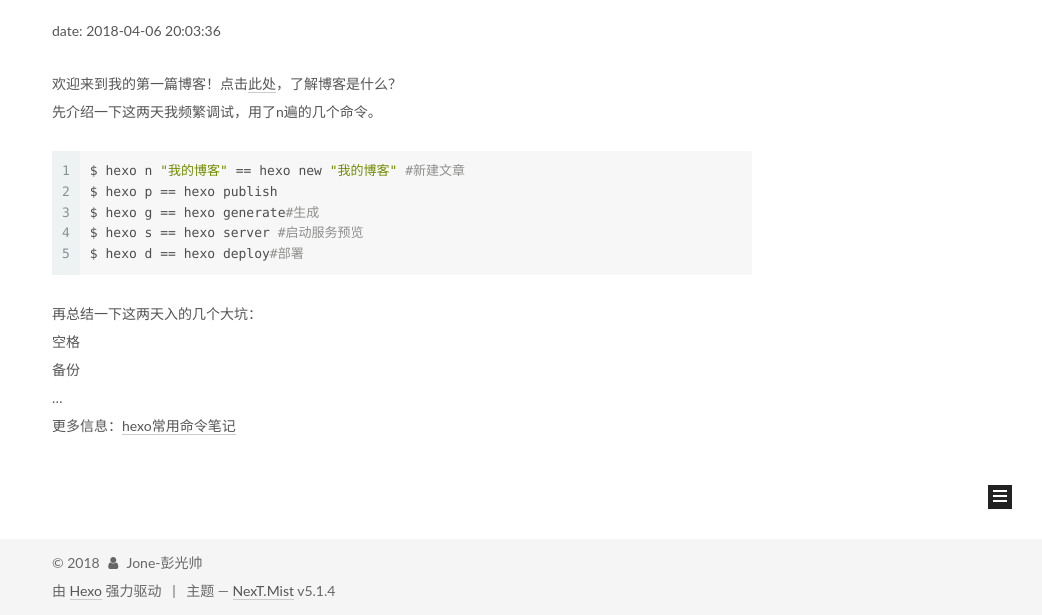
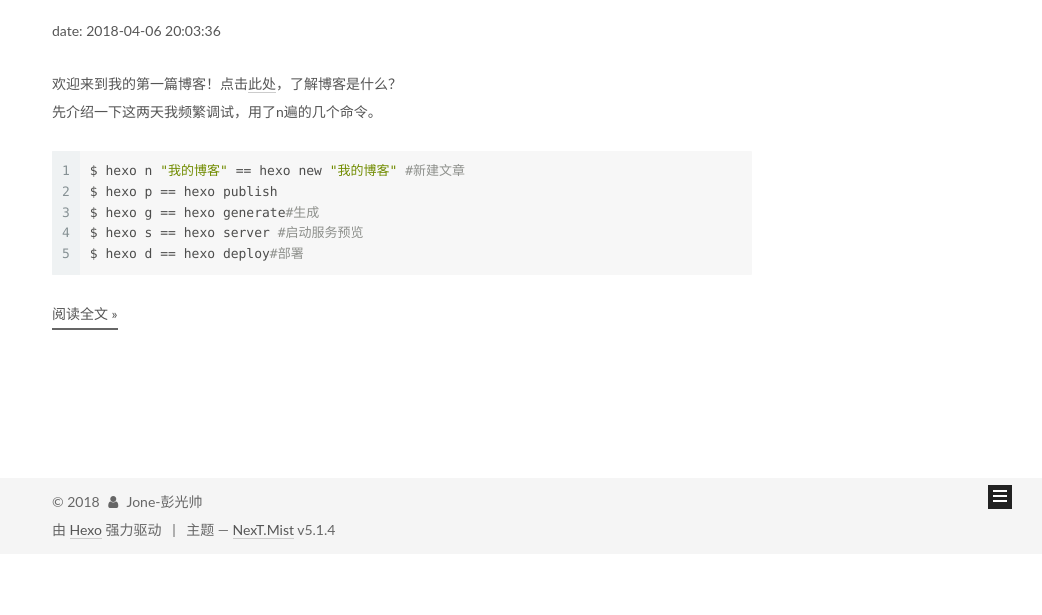
Before and after one commit to pengguangshuai1997/pengguangshuai1997.github.io, a plain HTML site: page index.html in a window 1280 px wide. Shown: the part 246-861 px from the top of the page, without its empty margins (238-1280 px from the left). After the commit the page ends 800 px from the top, so only its background shows below. Drawn offline with Linux system fonts and the light colour scheme; a script that the page names is missing.

Commit message:
Site updated: 2018-04-07 10:08:06

```diff
--- a/index.html
+++ b/index.html
@@ -378,12 +378,15 @@
 
 
 
-
-            <p>date: 2018-04-06 20:03:36</p>
+          <p>date: 2018-04-06 20:03:36</p>
 <p>欢迎来到我的第一篇博客！点击<a href="https://baike.baidu.com/item/%E5%8D%9A%E5%AE%A2/124?fr=aladdin" target="_blank" rel="noopener">此处</a>，了解博客是什么？<br>先介绍一下这两天我频繁调试，用了n遍的几个命令。<br><figure class="highlight bash"><table><tr><td class="gutter"><pre><span class="line">1</span><br><span class="line">2</span><br><span class="line">3</span><br><span class="line">4</span><br><span class="line">5</span><br></pre></td><td class="code"><pre><span class="line">$ hexo n <span class="string">"我的博客"</span> == hexo new <span class="string">"我的博客"</span> <span class="comment">#新建文章</span></span><br><span class="line">$ hexo p == hexo publish</span><br><span class="line">$ hexo g == hexo generate<span class="comment">#生成</span></span><br><span class="line">$ hexo s == hexo server <span class="comment">#启动服务预览</span></span><br><span class="line">$ hexo d == hexo deploy<span class="comment">#部署</span></span><br></pre></td></tr></table></figure></p>
-<p>再总结一下这两天入的几个大坑：<br>空格<br>备份<br>…<br>更多信息：<a href="https://segmentfault.com/a/1190000002632530" target="_blank" rel="noopener">hexo常用命令笔记</a></p>
-
-
+          <!--noindex-->
+          <div class="post-button text-center">
+            <a class="btn" href="/2018/04/06/Jone-s-first-blog/#more" rel="contents">
+              阅读全文 &raquo;
+            </a>
+          </div>
+          <!--/noindex-->
 
 
     </div>
```
Also changed, not shown: 2018/04/06/Jone-s-first-blog/index.html (+2 -1 lines).
